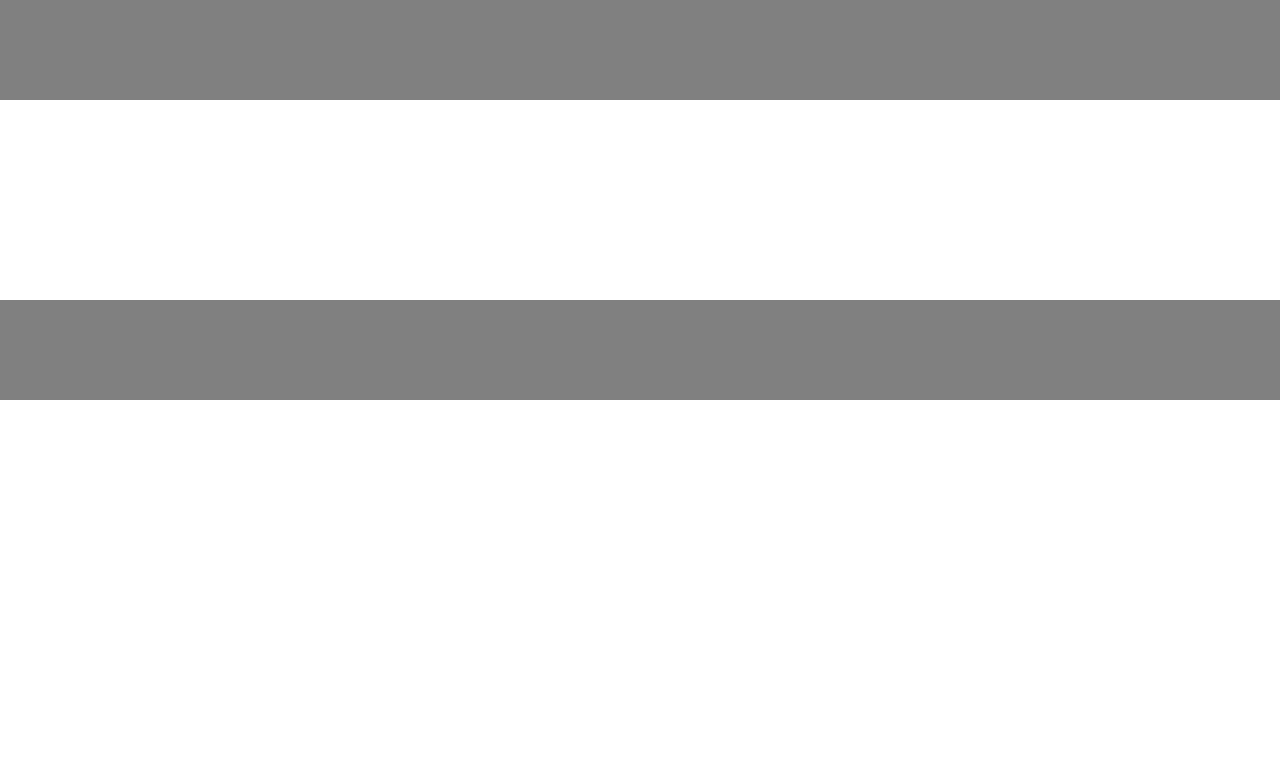
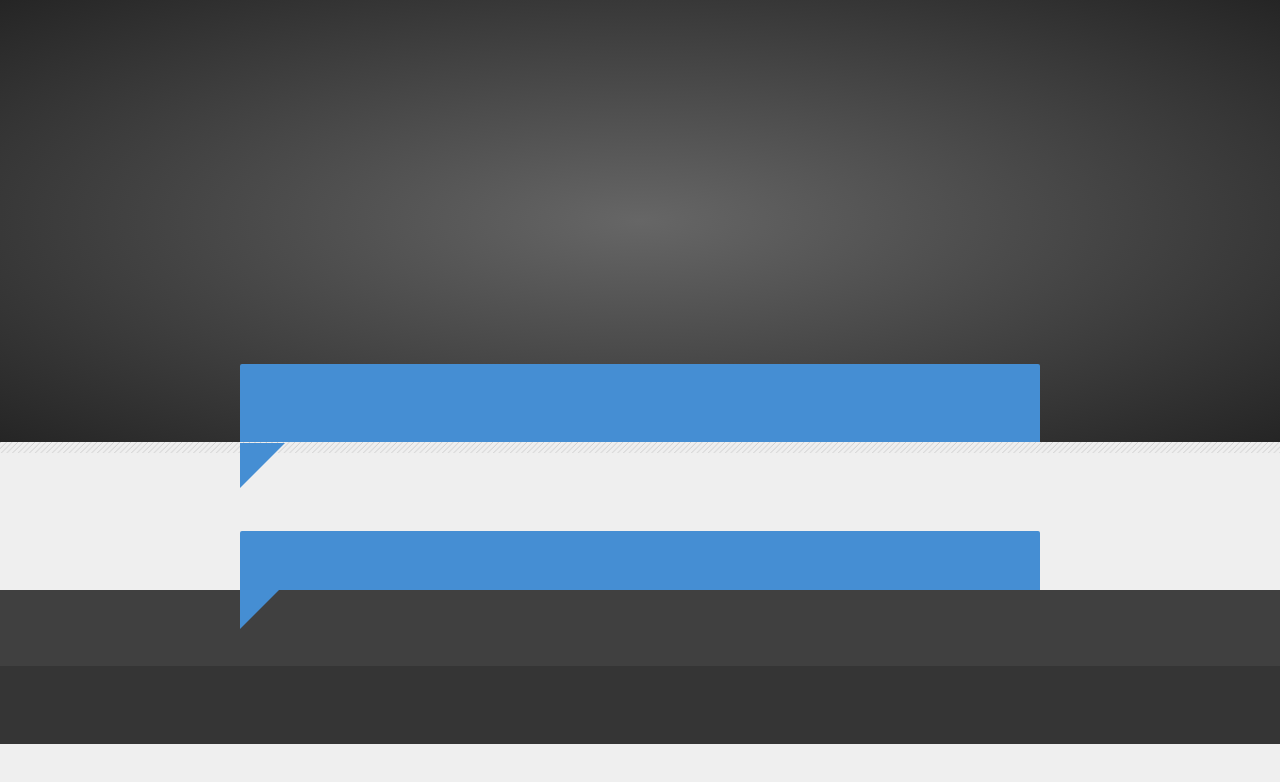
Before and after one commit to xurxe/Integrify-17-clone-react, a Gatsby site: page / in a window 1280 px wide. Built offline with nearby package versions, Linux system fonts and the light colour scheme; Gatsby itself is replaced by a stand-in of ours.

Commit message:
Finished layout

```diff
--- a/package.json
+++ b/package.json
@@ -19,6 +19,7 @@
     "react-dom": "^16.8.6"
   },
   "devDependencies": {
+    "gh-pages": "^2.0.1",
     "prettier": "^1.17.0"
   },
   "repository": {
--- a/src/components/layout.css
+++ b/src/components/layout.css
@@ -1,14 +1,133 @@
+#layout {
+    display: grid;
+    grid-template-areas:
+        ". header ."
+        ". top ."
+        "stripe-background stripe-background stripe-background"
+        ". main ."
+        ". bottom ."
+        ". info ."
+        ". footer footer-right";
+    grid-template-columns: auto 800px auto;
+    grid-template-rows: auto auto var(--shorter-length) auto auto auto auto;
+    grid-column-gap: var(--short-length);
+    width: 100%;
+}
+
+.grey-gradient-background {
+    background: radial-gradient(var(--grey-gradient)) ;
+    grid-column: 1 / 4;
+    grid-row: 1 / 3;
+}
+
+.grey-dark-background {
+    background: var(--dark-grey);
+    grid-column: 1 / 4;
+    grid-row: 6 / 7;
+}
+
+.grey-darker-background {
+    background: var(--darker-grey);
+    grid-column: 1 / 4;
+    grid-row: 7 / 8;
+}
+
 header {
-    height: 100px;
-    background: grey;
+    align-items: center;
+    display: flex;
+    grid-area: header;
+    height: 28rem;
+    justify-content: flex-start;
+}
+
+#top {
+    align-items: center;
+    background: var(--blue);
+    border-radius: 2px 2px 0 0;
+    display: flex;
+    grid-area: top;
+    height: var(--longer-length);
+    justify-content: space-between;
+    line-height: var(--longer-length);
+    padding-left: 50px;
+    padding-right: 2rem;
+    position: relative;
+}
+
+#top:after {
+    border-right: 3.5rem solid transparent;
+    border-top: 3.5rem solid var(--blue);
+    bottom: -3.5rem;
+    content:"";
+    height: 0;
+    left:0;
+    position: absolute;
+    width: 0;
+}
+
+.stripe-background {
+    background-image: linear-gradient(135deg, #cccccc 12.50%, #efefef 12.50%, #efefef 50%, #cccccc 50%, #cccccc 62.50%, #efefef 62.50%, #efefef 100%);
+    background-size: 5.66px 5.66px;
+    grid-area: stripe-background;
 }
 
 main {
-    height: 200px;
-    background: white;
+    display: grid;
+    grid-area: main;
+    grid-template-areas:
+        "mainA"
+        "mainB"
+        "mainC";
+    grid-template-columns: 1fr;
+    grid-template-rows: auto;
+    width: 100%;
+}
+
+#bottom {
+    align-items: center;
+    background: var(--blue);
+    border-radius: 2px 2px 0 0;
+    display: flex;
+    grid-column: 2 / 3;
+    grid-row: 5 / 6;
+    justify-content: space-between;
+    font-size: 1.452rem;
+    height: var(--long-length);
+    line-height: var(--long-length);
+    margin-top: var(--longer-length);
+    padding-left: 55px;
+    padding-right: 1rem;
+    position: relative;
+}
+
+#bottom::after {
+    border-right: 3rem solid transparent;
+    border-top: 3rem solid var(--blue);
+    bottom: -3rem;
+    content: "";
+    height: 0;
+    left: 0;
+    position: absolute;
+    width: 0;
+}
+
+#info {
+    display: grid;
+    color: var(--light-grey);
+    grid-area: info;
+    grid-column-gap: var(--short-length);
+    grid-template-columns: 1fr 1fr 1fr 1fr;
+    grid-template-rows: 1fr;
+    padding-bottom: var(--short-length);
+    padding-top: var(--long-length);
 }
 
 footer {
-    height: 100px;
-    background: grey;
+    align-items: center;
+    color: var(--light-grey);
+    display: flex;
+    flex-flow: row nowrap;
+    grid-area: footer;
+    height: var(--longer-length);
+    justify-content: space-between;
 }
--- a/src/components/layout.js
+++ b/src/components/layout.js
@@ -1,19 +1,20 @@
 import React from "react"
 import layoutStyles from "./layout.css"
 
+export default ({children}) => (
+    <div id="layout">
+        <div className="grey-gradient-background"></div>
+        <div className="grey-dark-background"></div>
+        <div className="grey-darker-background"></div>
 
-export default ({children}) => (
-    <div>
-        <header>
+        <header></header>
+        <div id="top"></div>
+        <div className="stripe-background"></div>
 
-        </header>
+        <main></main>
 
-        <main>
-
-        </main>
-
-        <footer>
-
-        </footer>
+        <div id="bottom"></div>
+        <div id="info"></div>
+        <footer></footer>
     </div>
 )
--- a/src/styles/global.css
+++ b/src/styles/global.css
@@ -6,3 +6,32 @@
     scroll-behavior: smooth;
     text-decoration: none;
 }
+
+:root {
+    --shorter-length: 0.85rem;
+    --short-length: 1.4rem;
+    --medium-length: 3rem;
+    --long-length: 4.5rem;
+    --longer-length: 6rem;
+    --white-gradient: white, #EFEFEF;
+    --grey-gradient: #666666, #252525;
+    --blue-gradient: #458ED3, #387bb9;
+    --lightest-grey: #EFEFEF;
+    --lighter-grey: #CCCCCC;
+    --light-grey: #aaaaaa;
+    --grey: #6C6C6C;
+    --dark-grey: #404040;
+    --darker-grey: #353535;
+    --darkest-grey: #252525;
+    --blue: #458ED3;
+}
+
+html {
+    background: var(--lightest-grey);
+    color: var(--darker-grey);
+    font-family: 'Roboto', sans-serif;
+    font-size: 13px;
+    font-weight: 300;
+    line-height: 1.25;
+    width: 100%;
+}
```
Also changed, not shown: src/html.js (deleted, +0 -47 lines), 1 other file.
